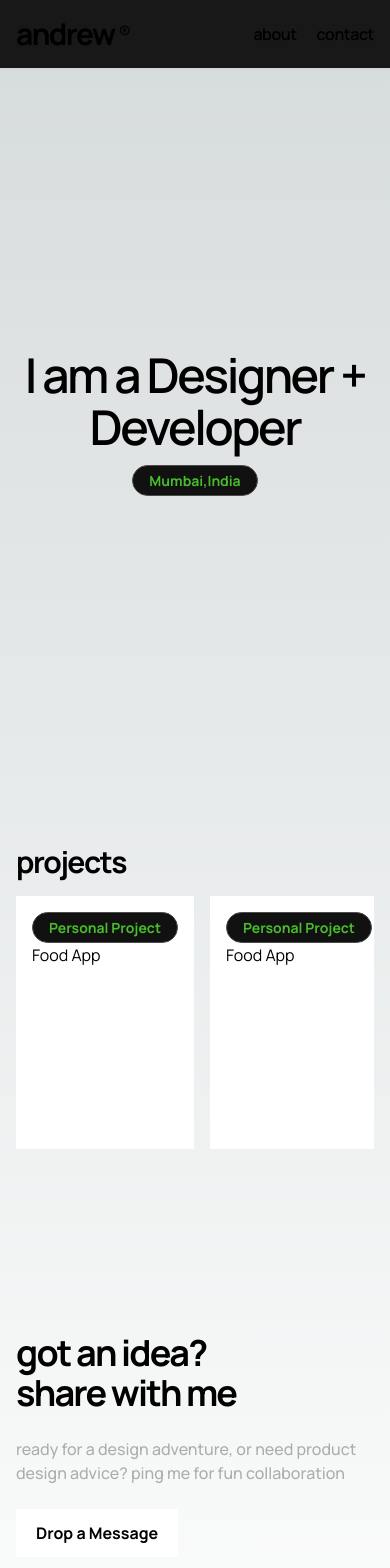
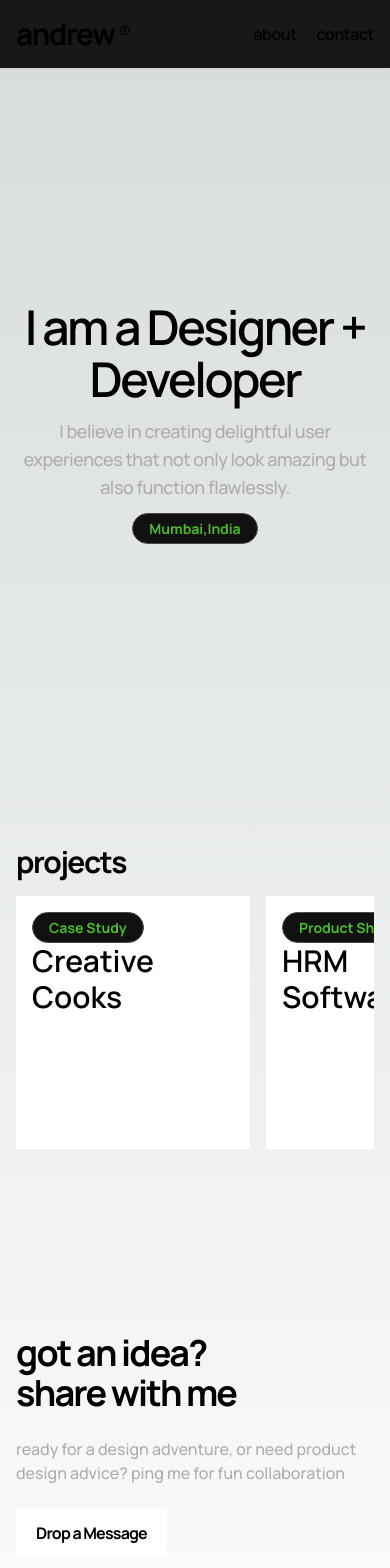
Before and after one commit to andrew-0210/portfolio_website, a Next.js app: page / in a window 390 px wide. Shown: the top 1568 px of the page. Built offline with nearby package versions, Linux system fonts and the light colour scheme.

Commit message:
education added

```diff
--- /dev/null
+++ b/src/app/[title]/page.tsx
@@ -0,0 +1,21 @@
+import React from 'react';
+
+type TitleProps = {
+  params: {
+    title: string;
+  };
+};
+
+const page = ({ params }: TitleProps) => {
+  const { title } = params;
+  const formattedTitle = title.replace(/-/g, ' ');
+  return (
+    <div className='h-screen flex px-[1rem] pt-[7rem]'>
+      <h1 className='capitalize text-4xl font-bold tracking-tighter'>
+        {formattedTitle}
+      </h1>
+    </div>
+  );
+};
+
+export default page;
--- a/src/app/layout.tsx
+++ b/src/app/layout.tsx
@@ -18,7 +18,7 @@ export default function RootLayout({
 }>) {
   return (
     <html lang='en'>
-      <body className={inter.className}>
+      <body className={`${inter.className} scroll-smooth`}>
         <Navbar />
         {children}
         <Footer />
--- a/src/components/About.tsx
+++ b/src/components/About.tsx
@@ -1,6 +1,6 @@
 const About = () => {
   return (
-    <div className='h-screen flex flex-col items-center justify-center px-[1rem] pt-[7rem] gap-5'>
+    <div className='max-w-[90em] m-auto h-screen flex flex-col items-center justify-center px-[1rem] pt-[7rem] gap-5'>
       <h1 className='text-5xl font-semibold leading-[3.25rem] tracking-tighter lowercase'>
         A passionate product designer in Tech focused on creating delightful
         experiences.
--- a/src/components/Education.tsx
+++ b/src/components/Education.tsx
@@ -1,7 +1,50 @@
+import AnimatedPill from './AnimatedPill';
+
+const education = [
+  {
+    id: 1,
+    institute: 'St.John College of Humanities and Sciences',
+    branch: 'B.Sc(I.T.)',
+    duration: '2017 - 2020',
+  },
+  {
+    id: 2,
+    institute: 'Bhavans College',
+    branch: 'HSC(Science)',
+    duration: '2015 - 2017',
+  },
+  {
+    id: 3,
+    institute: 'Infant Jesus High School',
+    branch: 'SSC',
+    duration: '2015',
+  },
+];
+
 const Education = () => {
   return (
-    <div className='border-t-[1px] border-[#5c5c5c] py-3 px-[1rem] mt-3'>
-      Education
+    <div className='border-b-[1px] border-[#5c5c5c] py-3 mt-3 max-w-[90em] m-auto'>
+      <h1 className='text-2xl font-bold tracking-tighter py-[1rem]  px-[1rem]'>
+        Education
+      </h1>
+      <section className='flex flex-col px-[1rem] gap-3 md:grid md:grid-cols-3'>
+        {education.map(card => (
+          <div
+            key={card.id}
+            className=' p-4 flex justify-between items-center border rounded-md '
+          >
+            <div>
+              <h3 className='text-[1.125rem] font-semibold tracking-tighter max-w-[50vw]'>
+                {card.institute}
+              </h3>
+              <p className='text-[#c4c4c4] font-medium tracking-tighter text-[0.875rem]'>
+                {card.branch}
+              </p>
+            </div>
+            <AnimatedPill>{card.duration}</AnimatedPill>
+          </div>
+        ))}
+      </section>
     </div>
   );
 };
--- a/src/components/Experience.tsx
+++ b/src/components/Experience.tsx
@@ -21,11 +21,11 @@ const experience = [
 
 const Experience = () => {
   return (
-    <div className=' bg-white border-t-[4px] border-gray-400 rounded-t-xl overflow-clip rounded-b-xl pb-[1.25rem] text-black h-full'>
+    <div className=' bg-white border-t-[4px] border-gray-400 rounded-t-xl overflow-clip rounded-b-xl pb-[1.25rem] text-black h-full max-w-[90em] m-auto'>
       <h2 className='text-2xl font-bold tracking-tighter mb-4 text-black py-[1rem] border-b border-gray-400 px-[1rem] bg-[#f7f7f7]'>
         Experience
       </h2>
-      <section className='flex flex-col px-[1rem] gap-3'>
+      <section className='flex flex-col px-[1rem] gap-3 md:grid md:grid-cols-3'>
         {experience.map(card => (
           <div
             key={card.company}
--- a/src/components/Footer.tsx
+++ b/src/components/Footer.tsx
@@ -11,8 +11,8 @@ const Footer = () => {
           Ready for a design adventure, or need product design advice? Ping me
           for fun collaboration
         </p>
-        <Link href={'/about'}>
-          <button className='font-bold bg-white px-5 py-3 text-black trackng'>
+        <Link href='/'>
+          <button className='font-bold bg-white px-5 py-3 text-black tracking-tighter'>
             Drop a Message
           </button>
         </Link>
--- a/src/components/Hero.tsx
+++ b/src/components/Hero.tsx
@@ -8,6 +8,10 @@ const Hero = () => {
         <h1 className='text-5xl font-semibold leading-[3.25rem] tracking-tighter text-center'>
           I am a Designer + Developer
         </h1>
+        <p className='text-[#adadad] font-medium text-center tracking-tight text-[1.125rem] leading-7'>
+          I believe in creating delightful user experiences that not only look
+          amazing but also function flawlessly.
+        </p>
         <AnimatedPill>Mumbai,India</AnimatedPill>
       </main>
     </div>
--- a/src/components/Projects.tsx
+++ b/src/components/Projects.tsx
@@ -3,33 +3,52 @@ import AnimatedPill from './AnimatedPill';
 import Link from 'next/link';
 
 const projects = [
-  { id: 1, title: 'Food App', projectType: 'Personal Project', href: '/about' },
+  {
+    id: 1,
+    title: 'Creative Cooks',
+    projectType: 'Case Study',
+    description: 'A curated food recipe box delivery app.',
+    href: `/${'Creative Cooks'.toLowerCase().replace(/\s+/g, '-')}`,
+  },
   {
     id: 2,
-    title: 'Food App',
-    projectType: 'Personal Project',
-    href: '/contact',
+    title: 'HRM Software',
+    projectType: 'Product Showcase',
+    description: 'A curated food recipe box delivery app.',
+    href: `/${'HRM Software'.toLowerCase().replace(/\s+/g, '-')}`,
   },
-  { id: 3, title: 'Food App', projectType: 'Personal Project' },
-  { id: 4, title: 'Food App', projectType: 'Personal Project' },
-  { id: 5, title: 'Food App', projectType: 'Personal Project' },
-  { id: 6, title: 'Food App', projectType: 'Personal Project' },
+  {
+    id: 3,
+    title: 'Company Management - Internal Software',
+    projectType: 'Product Showcase',
+    description: 'A curated food recipe box delivery app.',
+    href: `/${'Internal Company Management Software'
+      .toLowerCase()
+      .replace(/\s+/g, '-')}`,
+  },
+  {
+    id: 4,
+    title: 'Volta',
+    projectType: 'Website Design',
+    description: 'A curated food recipe box delivery app.',
+    href: `/${'Volta'.toLowerCase().replace(/\s+/g, '-')}`,
+  },
 ];
 
 const Projects = () => {
   return (
     <div className='overflow-hidden px-[1rem] flex flex-col gap-4 md:max-w-[90em] md:m-auto'>
       <h2 className='text-3xl font-bold tracking-tighter'>projects</h2>
-      <section className='flex gap-4 overflow-x-scroll no-scrollbar md:grid md:grid-cols-3'>
+      <section className='flex gap-4 overflow-x-scroll no-scrollbar md:grid md:grid-cols-3 '>
         {projects.map(project => (
           <Link
-            href={`${project.href}`}
+            href={project.href}
             key={project.id}
-            className='px-4 py-4 bg-white text-black h-[30vh]  flex flex-col
+            className='px-4 py-4 bg-white text-black h-[30vh] min-w-[60vw] md:min-w-full flex flex-col
             items-start '
           >
             <AnimatedPill>{project.projectType}</AnimatedPill>
-            <h3>{project.title}</h3>
+            <h3 className='text-3xl font-semibold'>{project.title}</h3>
           </Link>
         ))}
       </section>
```
